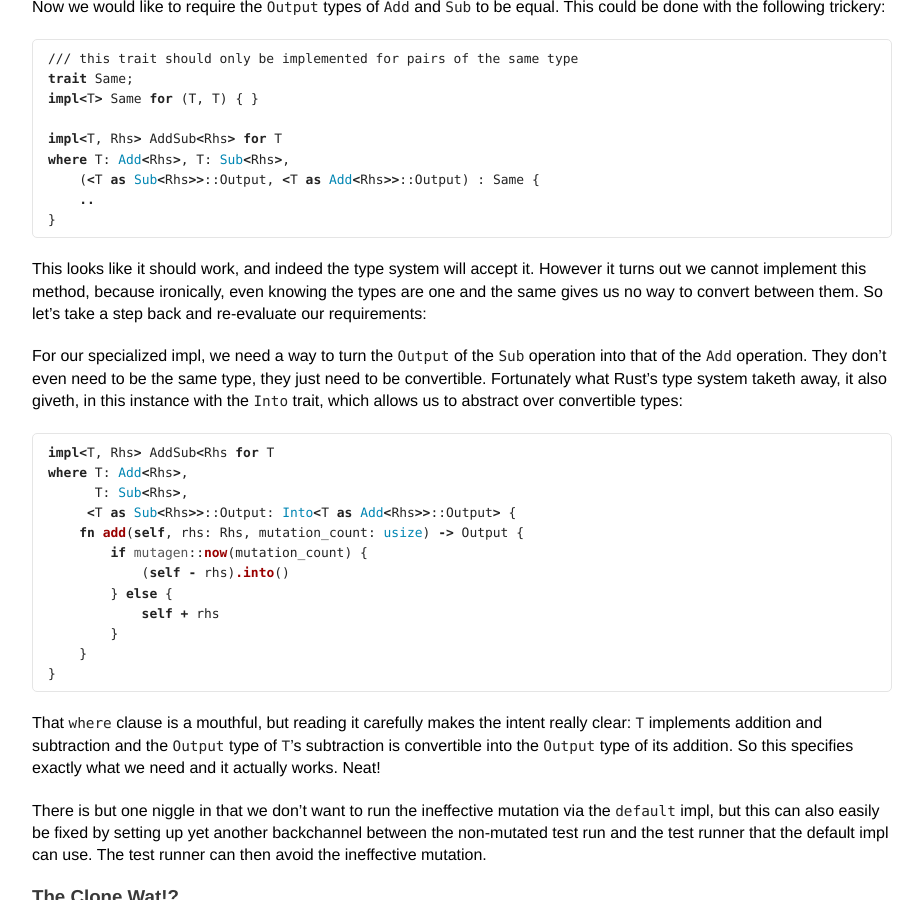
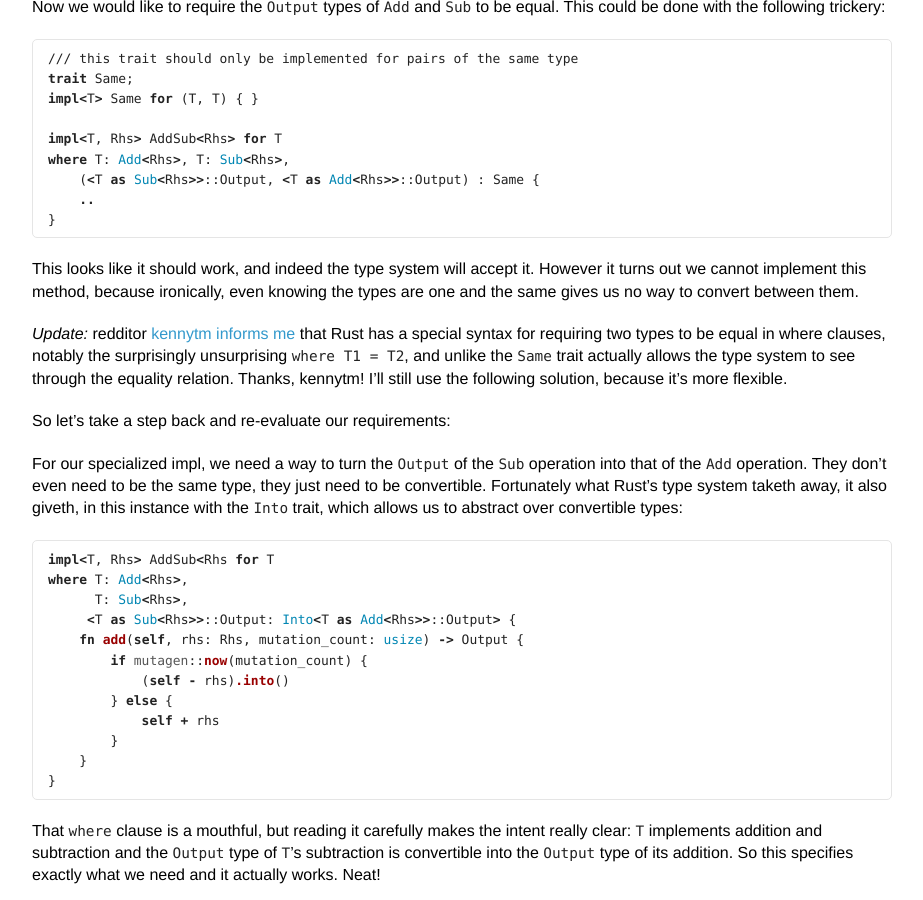
Before and after one commit to llogiq/llogiq.github.io, a Jekyll site: the page built from _posts/2018-03-03-opportune.md, in a window 1280 px wide and 900 px high, scrolled down 990 px. Shown: the whole window, without its empty margins (178-1101 px from the left). Built offline with Jekyll 4.4.1, drawn with Linux system fonts in a browser that asks for light colours.

Commit message:
some fixes and additions

```diff
--- a/_posts/2018-03-03-opportune.md
+++ b/_posts/2018-03-03-opportune.md
@@ -69,6 +69,15 @@ where T: Add<Rhs>, T: Sub<Rhs>,
 This looks like it should work, and indeed the type system will accept it.
 However it turns out we cannot implement this method, because ironically, even
 knowing the types are one and the same gives us no way to convert between them.
+
+*Update:* redditor [kennytm](https://reddit.com/user/kennytm)
+[informs me](https://www.reddit.com/r/rust/comments/81pth8/blog_opportunistic_mutations_for_the_mutagen_rust/dv4oqrl/)
+that Rust has a special syntax for requiring two types to be equal in where
+clauses, notably the surprisingly unsurprising `where T1 = T2`, and unlike the
+`Same` trait actually allows the type system to see through the equality
+relation. Thanks, kennytm! I'll still use the following solution, because it's
+more flexible.
+
 So let's take a step back and re-evaluate our requirements:
 
 For our specialized impl, we need a way to turn the `Output` of the `Sub`
```
Also changed, not shown: _posts/2016-02-28-java-rust.md (+4 -3 lines), _posts/2017-08-23-nice.md (added, +62 -0 lines), _posts/2017-09-13-resf.md (+1 -1 lines).
